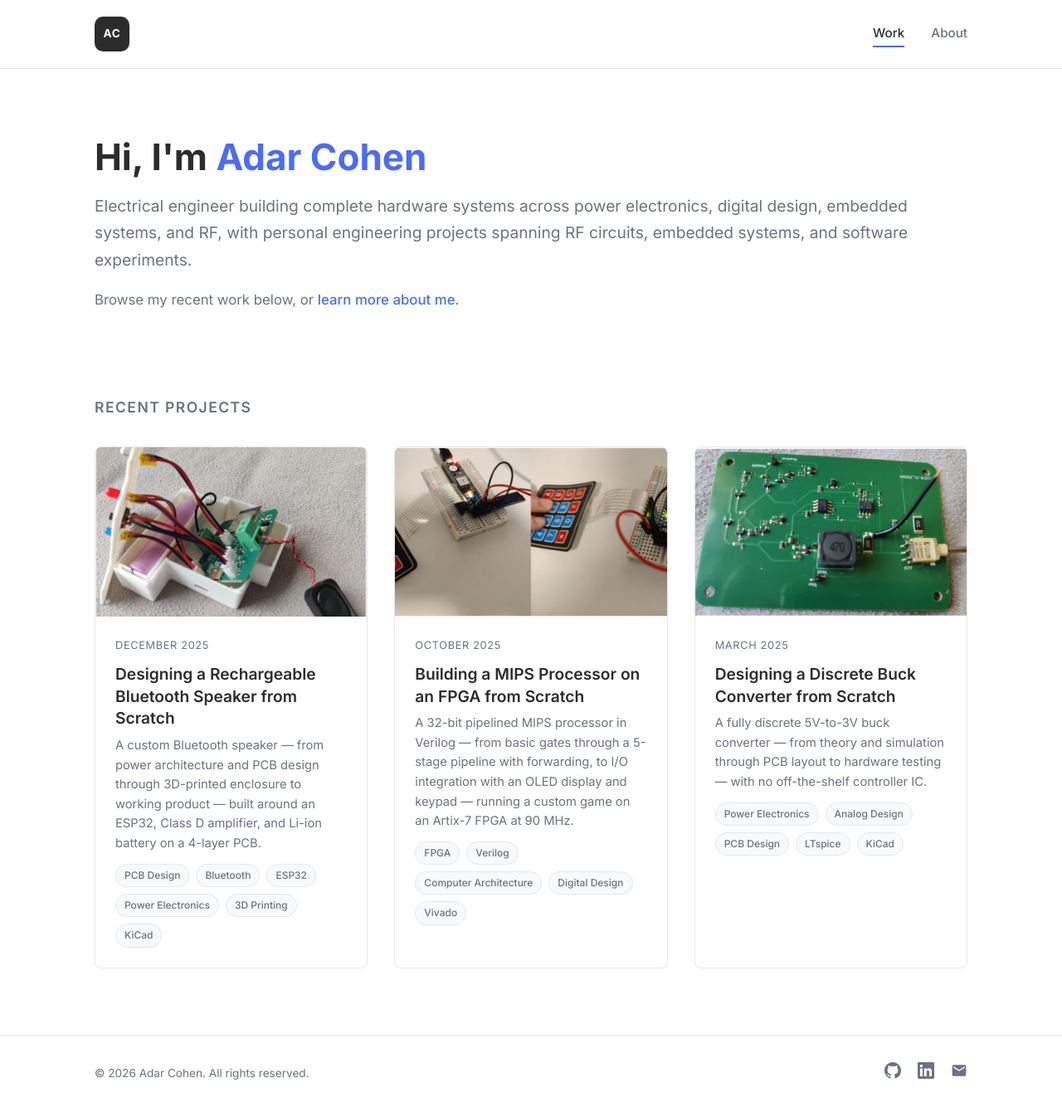
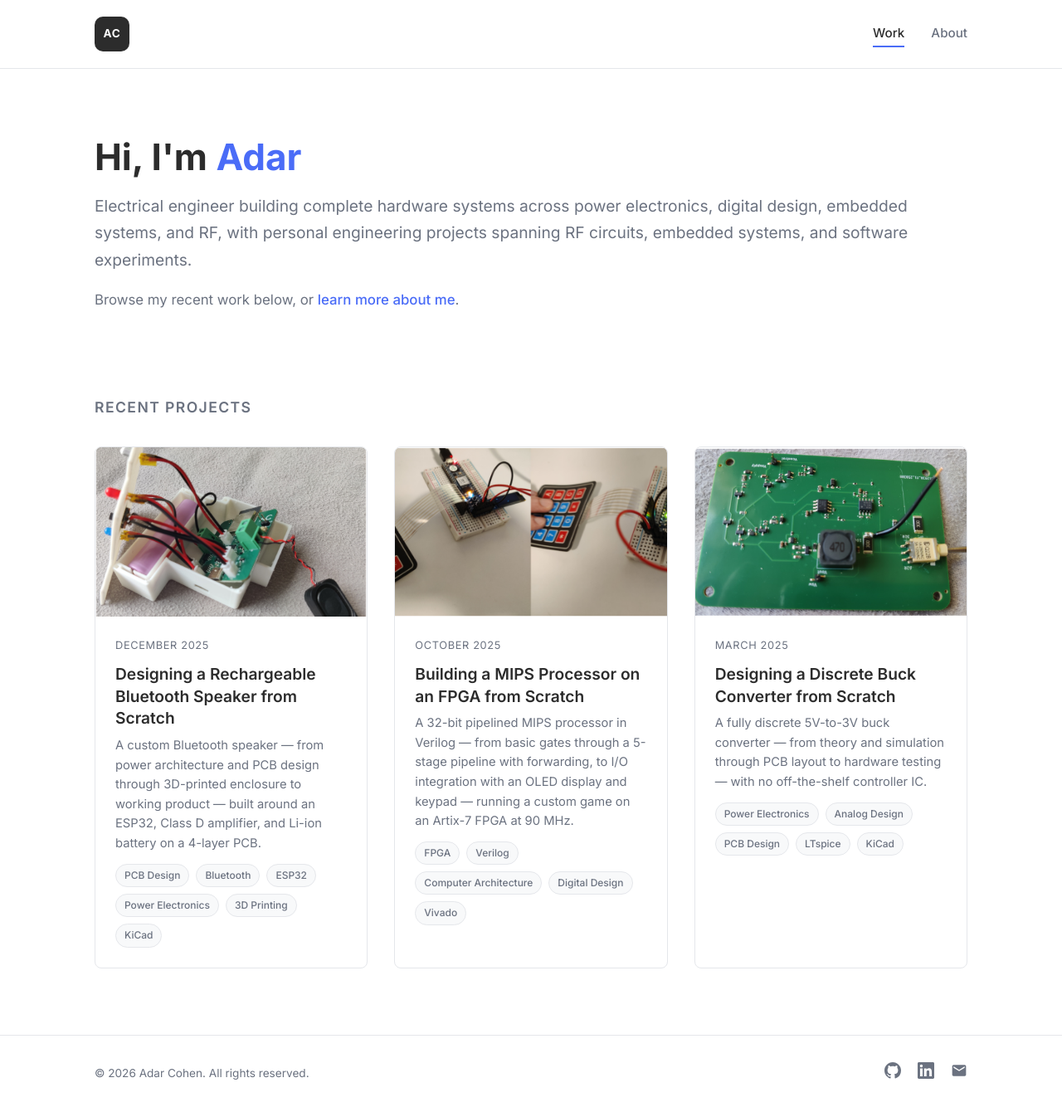
Before and after one commit to theadarcohen/Blog, a Jekyll site: the page built from index.html, in a window 1280 px wide and 1340 px high. Shown: the whole window at 83% size. Built offline with Jekyll 4.4.1, drawn with Linux system fonts in a browser that asks for light colours.

Commit message:
Update name in hero section header

```diff
--- a/index.html
+++ b/index.html
@@ -5,7 +5,7 @@ title: Home
 
 <section class="hero">
   <div class="container">
-    <h1>Hi, I'm <span class="accent">Adar Cohen</span></h1>
+    <h1>Hi, I'm <span class="accent">Adar</span></h1>
     <p class="hero-tagline">{{ site.description }}</p>
     <p class="hero-intro">Browse my recent work below, or <a href="{{ '/about' | relative_url }}">learn more about me</a>.</p>
   </div>
```
